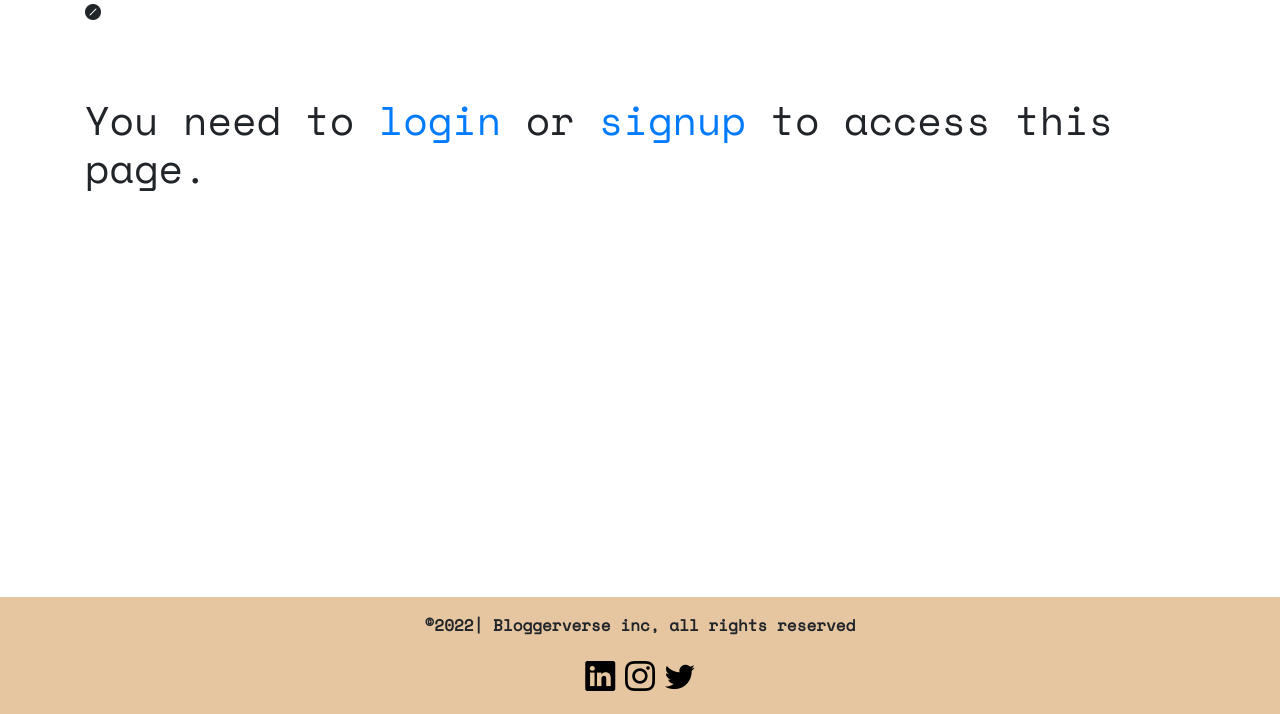
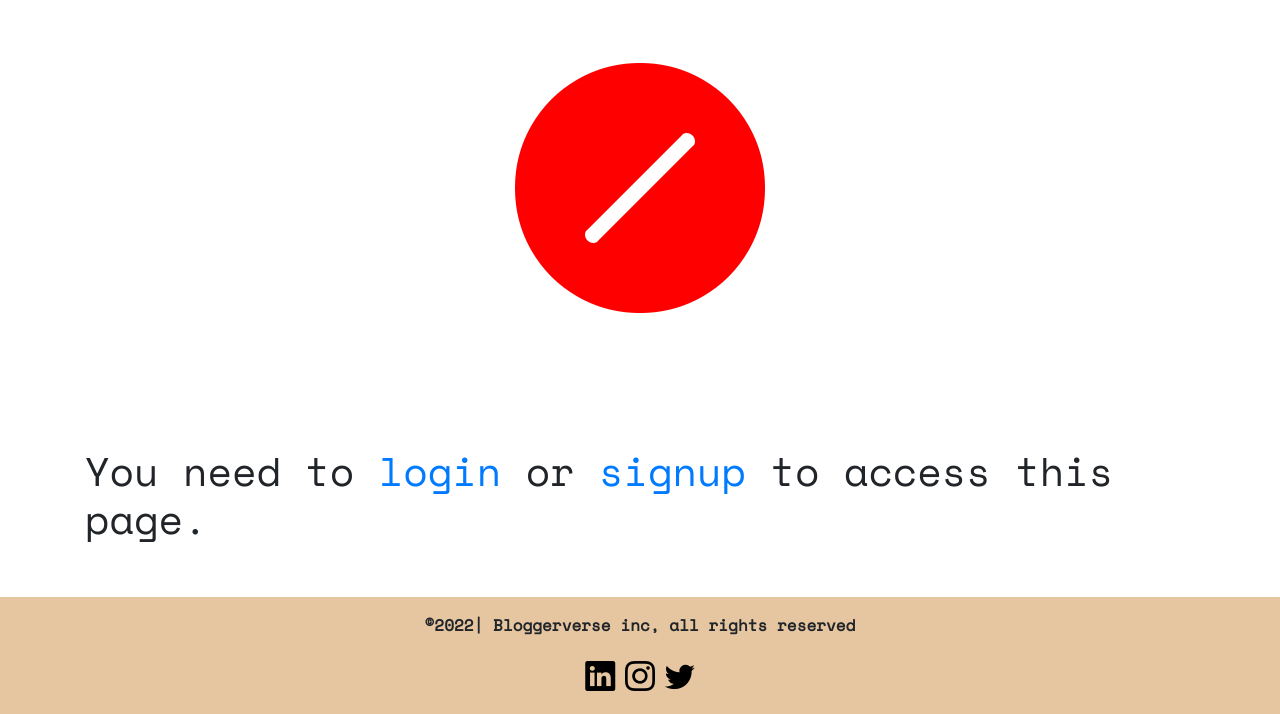
Before and after one commit to Code-Institute-Submissions/bmcdonald2000-bloggerverse_NovResub, a Django app: page /Add_Category/ in a window 1280 px wide. Shown: the part 86-800 px from the top of the page. Run offline with Django 3.2, Linux system fonts and the light colour scheme; some libraries are stand-ins or nearby versions.

Commit message:
add: stop page and background change on hover

```diff
--- a/static/css/style.css
+++ b/static/css/style.css
@@ -16,6 +16,40 @@ body{
     color: #000;
 
 }
+/* all text with id 'heading' is centred */
+#heading{
+    text-align: center;
+}
+
+/* all icons with id 'icon' are black and 30px */
+#icons{
+    font-size: 30px;
+    color: #000;
+
+}
+
+/* gives the container a black border */
+.container {
+    border-color: #000;
+
+}
+
+/* styles the stop message that appears when a user is trying to gain acess to a page they're unauthorised to access */
+.stop{
+    /* font is 250 px so it is always clear*/
+    font-size: 250px;
+
+    /* stop icon is red so they know to stop */
+    color: #ff0000;
+
+    /* text is centerised so it's easier for user to read */
+    text-align: center;
+}
+
+/* when hovering over the categories in categories list background colour changes to beige */
+.categories-list a:hover {
+    background-color: #e5c6a0;
+}
 
 /* styles the footer */
 footer{
```
